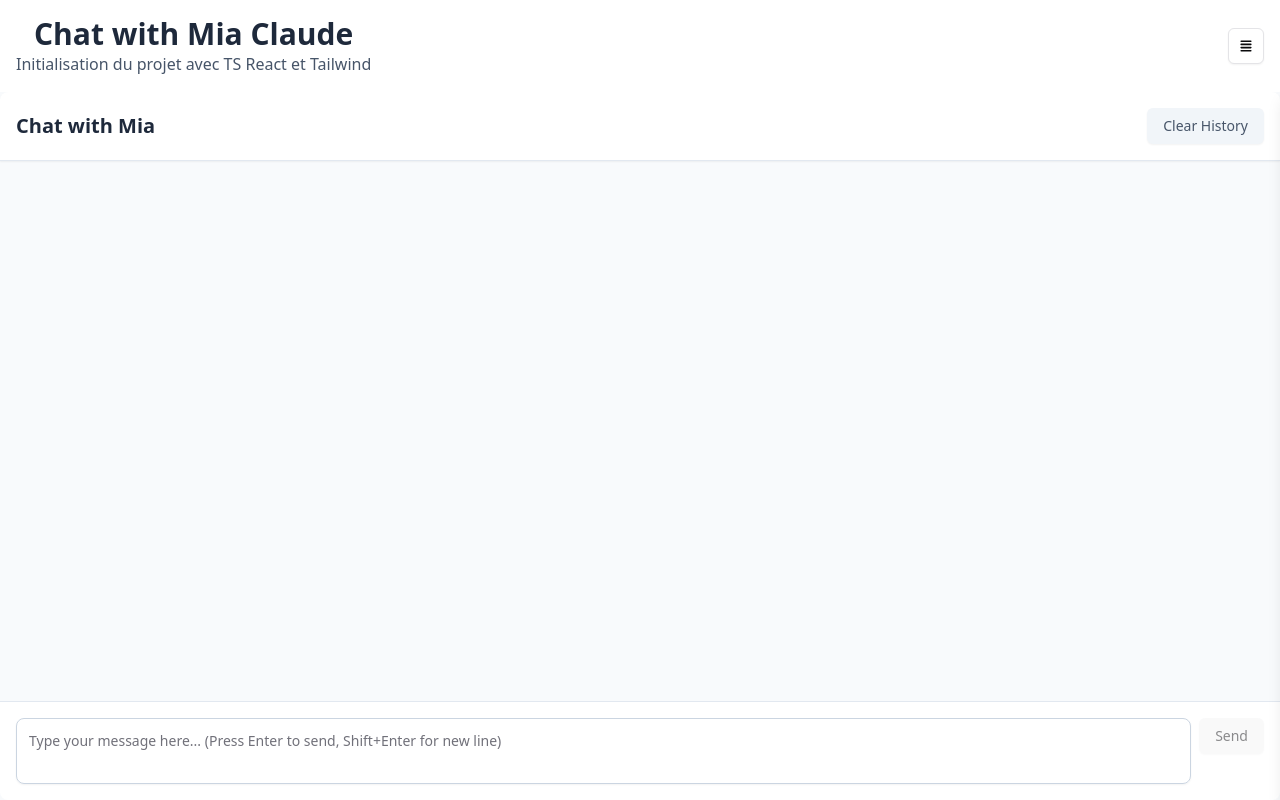
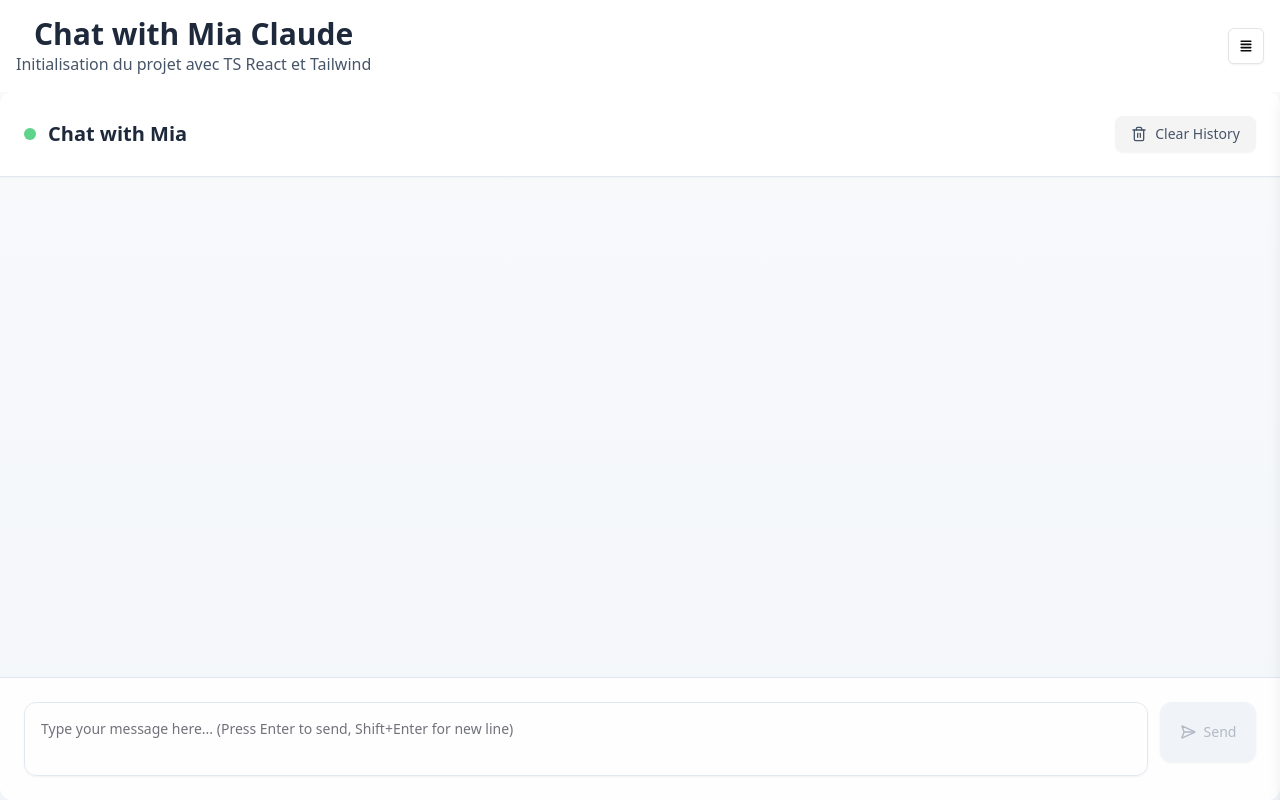
Before and after one commit to Dorianmav/my-claude, a React (Vite) app: page / in a window 1280 px wide. Built offline with nearby package versions, Linux system fonts and the light colour scheme; what groq-sdk would draw is missing.

Commit message:
style: :lipstick: ajout de lucide-react pour les icones

```diff
--- a/src/components/Chat.tsx
+++ b/src/components/Chat.tsx
@@ -5,6 +5,7 @@ import { ContentData } from '../types';
 import CodePreview from './CodePreview';
 import { Button } from "./ui/button";
 import { Textarea } from "./ui/textarea";
+import * as LucideReact from "lucide-react";
 
 interface Message {
   role: "user" | "assistant" | "system";
@@ -126,9 +127,9 @@ export const Chat: React.FC<ChatProps> = ({ onContentGenerated }) => {
           role,
           content,
         })),
+        model: "llama-3.3-70b-versatile",
         // model: "llama-3.2-11b-vision-preview",
-        // model: "llama-3.3-70b-versatile",
-        model: "deepseek-r1-distill-llama-70b",
+        // model: "deepseek-r1-distill-llama-70b",
         temperature: 0.7,
         max_tokens: 2048,
         top_p: 1,
@@ -184,41 +185,45 @@ export const Chat: React.FC<ChatProps> = ({ onContentGenerated }) => {
     }
   };
   return (
-    <div className="h-full flex flex-col bg-slate-50">
+    <div className="h-full flex flex-col bg-gradient-to-b from-slate-50 to-slate-100">
       {/* Header */}
-      <div className="flex justify-between items-center p-4 border-b border-slate-200 bg-white rounded-t-lg shadow-sm">
-        <h2 className="text-xl font-semibold text-slate-800">Chat with Mia</h2>
+      <div className="flex justify-between items-center p-6 border-b border-slate-200 bg-white backdrop-blur-sm bg-opacity-90 rounded-t-xl shadow-sm">
+        <div className="flex items-center gap-3">
+          <div className="w-3 h-3 rounded-full bg-green-500 animate-pulse"></div>
+          <h2 className="text-xl font-semibold text-slate-800">Chat with Mia</h2>
+        </div>
         <Button
           onClick={clearHistory}
           variant="secondary"
-          className="px-4 py-2 text-sm font-medium text-slate-600 hover:text-slate-800 bg-slate-100 hover:bg-slate-200 rounded-md transition-colors duration-200"
+          className="px-4 py-2 text-sm font-medium text-slate-600 hover:text-slate-800 hover:bg-slate-200 rounded-lg transition-all duration-200 ease-in-out transform hover:scale-105 active:scale-95 flex items-center gap-2"
         >
+          <LucideReact.Trash2 className="w-4 h-4" />
           Clear History
         </Button>
       </div>
 
       {/* Chat History - Container */}
-      <div className="flex-1 relative">
+      <div className="flex-1 relative bg-slate-50 bg-opacity-50">
         {/* Scrollable Messages Area */}
-        <div ref={contentRef} className="absolute inset-0 overflow-y-auto">
-          <div className="p-4 space-y-4">
+        <div ref={contentRef} className="absolute inset-0 overflow-y-auto scrollbar-thin scrollbar-thumb-slate-300 scrollbar-track-transparent">
+          <div className="p-6 space-y-6">
             {messages
               .filter((message: Message) => message.role !== "system")
               .map((message: Message, index: number) => {
                 const messageClassName = message.role === "user"
-                  ? "bg-blue-500 text-white"
-                  : "bg-white text-slate-800";
+                  ? "bg-gradient-to-br from-blue-500 to-blue-600 text-white shadow-lg"
+                  : "bg-white text-slate-800 shadow-md";
 
                 return (
                   <div
                     key={`${message.timestamp}-${index}`}
-                    className={`flex ${message.role === "user" ? "justify-end" : "justify-start"}`}
+                    className={`flex ${message.role === "user" ? "justify-end" : "justify-start"} animate-fade-in`}
                   >
                     <div
-                      className={`max-w-[80%] rounded-lg p-4 ${messageClassName}`}
+                      className={`max-w-[80%] rounded-2xl p-4 ${messageClassName} transition-all duration-200 hover:shadow-xl`}
                     >
                       {message.role === "assistant" ? (
-                        <div className="prose prose-sm max-w-none">
+                        <div className="prose prose-sm max-w-none prose-headings:text-slate-900 prose-p:text-slate-700 prose-a:text-blue-600 hover:prose-a:text-blue-500">
                           <MarkdownRenderer
                             content={message.content}
                             codePreviewComponent={renderPreviewComponent}
@@ -236,22 +241,36 @@ export const Chat: React.FC<ChatProps> = ({ onContentGenerated }) => {
       </div>
 
       {/* Input Area */}
-      <div className="p-4 border-t border-slate-200 bg-white rounded-b-lg">
-        <div className="flex gap-2">
+      <div className="p-6 border-t border-slate-200 bg-white backdrop-blur-sm bg-opacity-90 rounded-b-xl">
+        <div className="flex gap-3">
           <Textarea
             value={inputText}
             onChange={(e) => setInputText(e.target.value)}
             onKeyDown={handleKeyPress}
-            className="flex-1 p-3 border border-slate-300 rounded-lg focus:ring-2 focus:ring-blue-500 focus:border-blue-500 resize-none min-h-[50px] max-h-[150px]"
+            className="flex-1 p-4 border border-slate-200 rounded-xl focus:ring-2 focus:ring-blue-500 focus:border-transparent resize-none min-h-[60px] max-h-[150px] shadow-sm transition-all duration-200 hover:border-slate-300"
             placeholder="Type your message here... (Press Enter to send, Shift+Enter for new line)"
             disabled={isLoading}
           />
           <Button
             onClick={handleSendMessage}
             disabled={isLoading || !inputText.trim()}
-            variant={isLoading || !inputText.trim() ? "secondary" : "default"}
+            className={`w-24 h-[60px] flex items-center justify-center gap-2 rounded-xl transition-all duration-200 transform hover:scale-105 active:scale-95 ${
+              isLoading || !inputText.trim()
+                ? "bg-slate-200 text-slate-500"
+                : "bg-blue-500 hover:bg-blue-600 text-white shadow-lg hover:shadow-xl"
+            }`}
           >
-            {isLoading ? "Sending..." : "Send"}
+            {isLoading ? (
+              <div className="flex items-center gap-2">
+                <div className="w-4 h-4 border-2 border-white border-t-transparent rounded-full animate-spin"></div>
+                <span>Sending...</span>
+              </div>
+            ) : (
+              <>
+                <LucideReact.SendHorizontal className="w-5 h-5" />
+                <span>Send</span>
+              </>
+            )}
           </Button>
         </div>
       </div>
```
